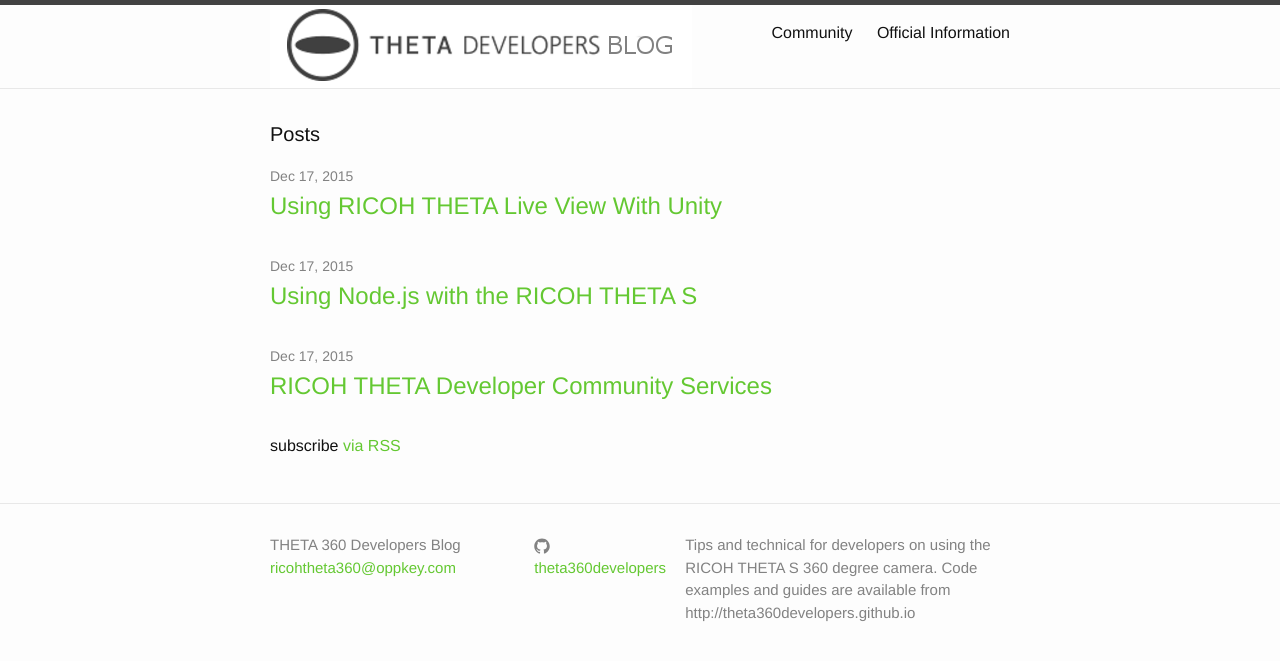
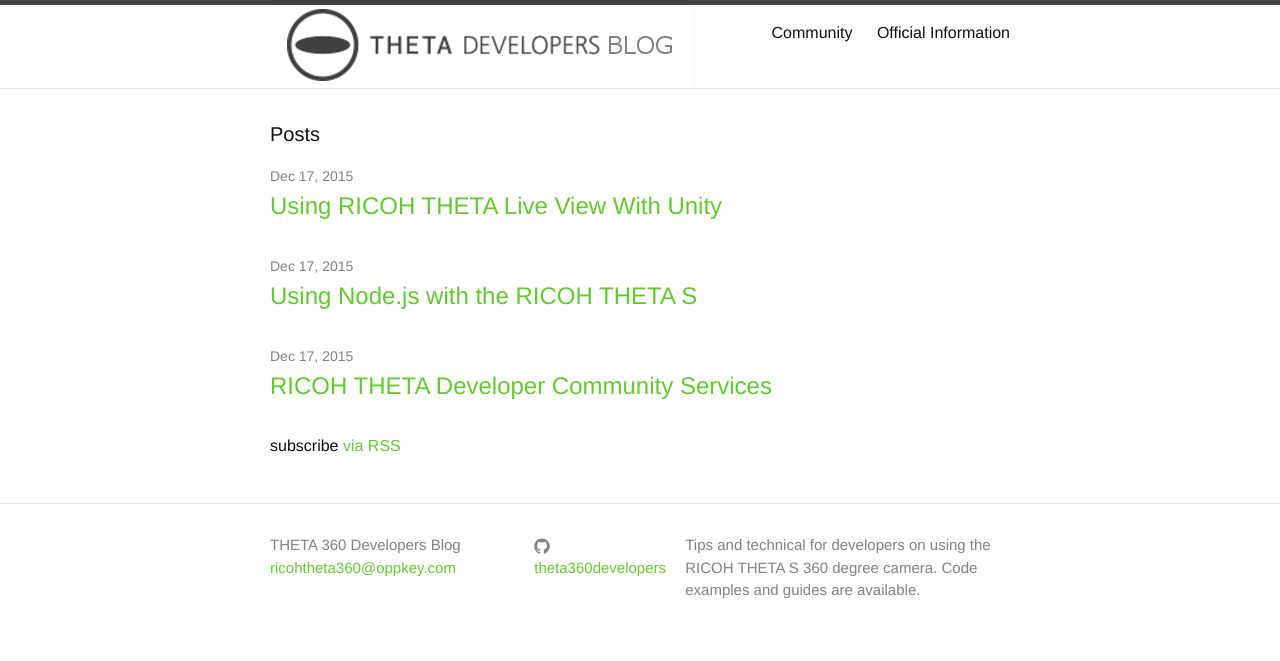
Before and after one commit to theta360developers/blog, a Jekyll site: the page built from index.html, in a window 1280 px wide. Shown: the top 661 px of the page. Built offline with Jekyll 4.4.1, drawn with Linux system fonts in a browser that asks for light colours.

Commit message:
changed config

```diff
--- a/_config.yml
+++ b/_config.yml
@@ -10,8 +10,8 @@
 email: ricohtheta360@oppkey.com
 description: > # this means to ignore newlines until "baseurl:"
   Tips and technical for developers on using the RICOH THETA S 360 degree camera.
-  Code examples and guides are available from
-  http://theta360developers.github.io
+  Code examples and guides are available.
+#  http://theta360developers.github.io
 baseurl: "/blog" # the subpath of your site, e.g. /blog
 url: "http://theta360developers.github.io" # the base hostname & protocol for your site
 github_username:  theta360developers
```
